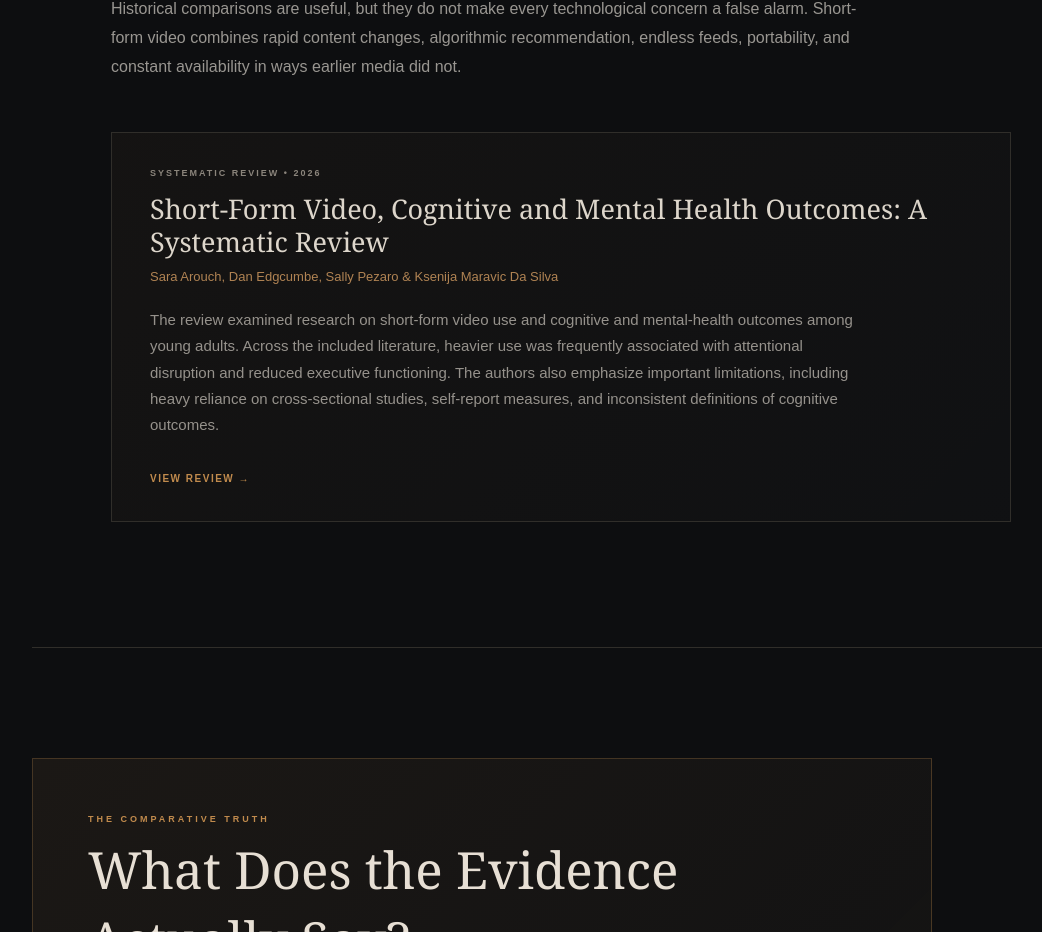
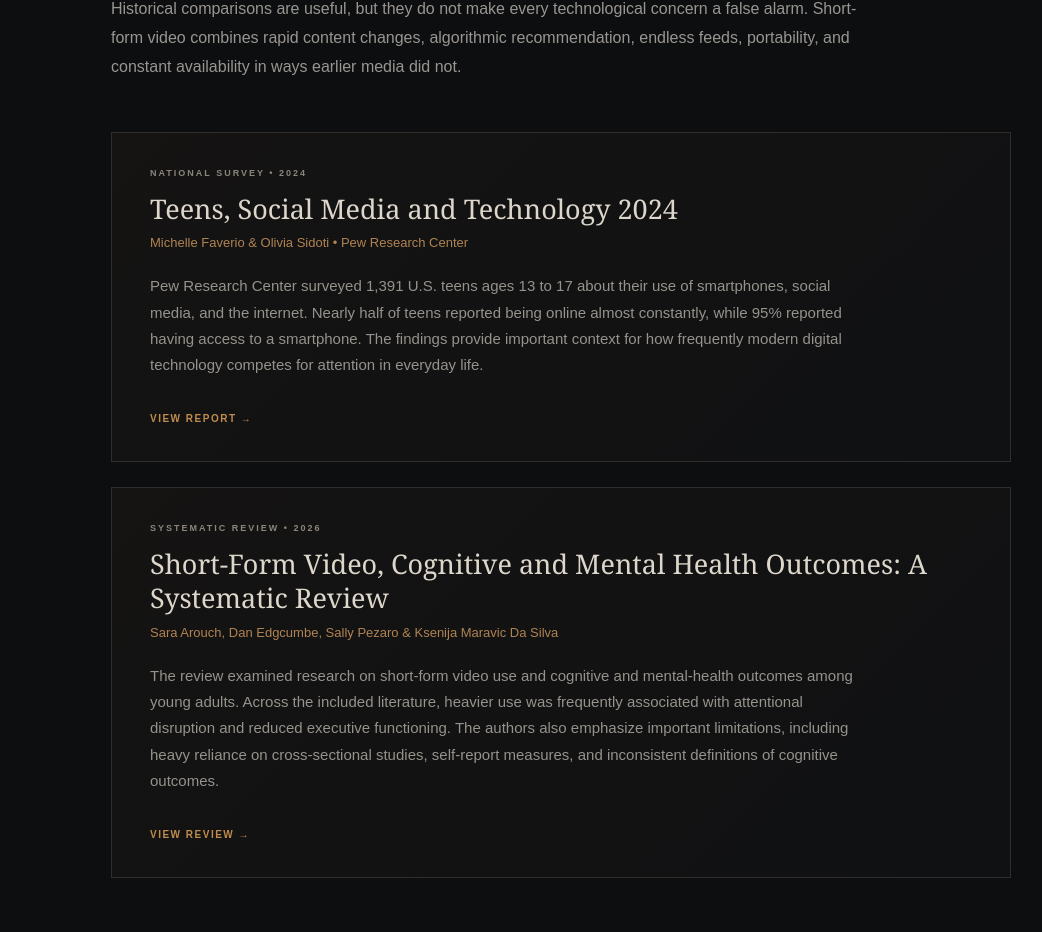
Before and after one commit to RyanTCT/the-comparative-truth, a Next.js app: page /research/episode-01 in a window 1280 px wide. Shown: the part 6351-7283 px from the top of the page, without its empty margins (96-1138 px from the left). Built offline with nearby package versions, Linux system fonts and the light colour scheme.

Commit message:
Add Pew Research source card for teens and technology
Added a new source card for the Pew Research Center's survey on teens and technology, including details about the survey and a link to the report.

```diff
--- a/app/research/episode-01/page.js
+++ b/app/research/episode-01/page.js
@@ -516,7 +516,41 @@ export default function Episode01Research() {
             endless feeds, portability, and constant availability in ways
             earlier media did not.
           </p>
+{/* PEW RESEARCH */}
 
+<article className="source-card">
+
+  <p className="source-type">
+    NATIONAL SURVEY • 2024
+  </p>
+
+  <h3>
+    Teens, Social Media and Technology 2024
+  </h3>
+
+  <p className="source-authors">
+    Michelle Faverio & Olivia Sidoti • Pew Research Center
+  </p>
+
+  <p>
+    Pew Research Center surveyed 1,391 U.S. teens ages 13 to 17
+    about their use of smartphones, social media, and the internet.
+    Nearly half of teens reported being online almost constantly,
+    while 95% reported having access to a smartphone. The findings
+    provide important context for how frequently modern digital
+    technology competes for attention in everyday life.
+  </p>
+
+  <a
+    href="https://www.pewresearch.org/internet/2024/12/12/teens-social-media-and-technology-2024/"
+    target="_blank"
+    rel="noopener noreferrer"
+    className="source-link"
+  >
+    View Report →
+  </a>
+
+</article>
 
           <article className="source-card">
 
```
